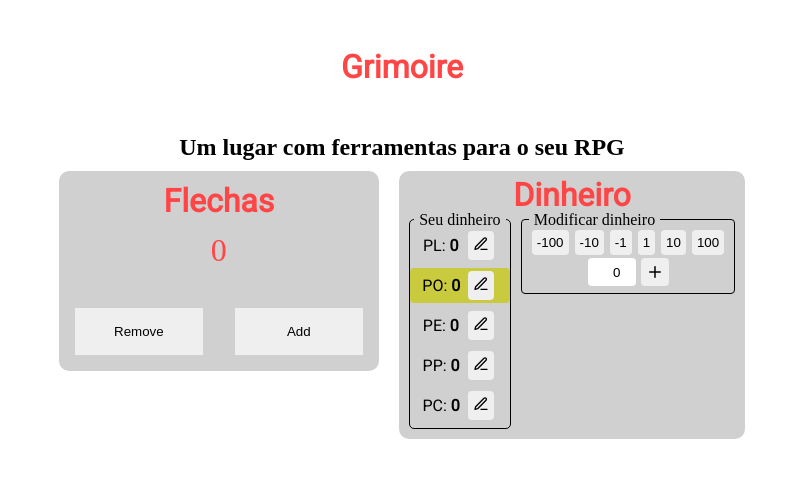
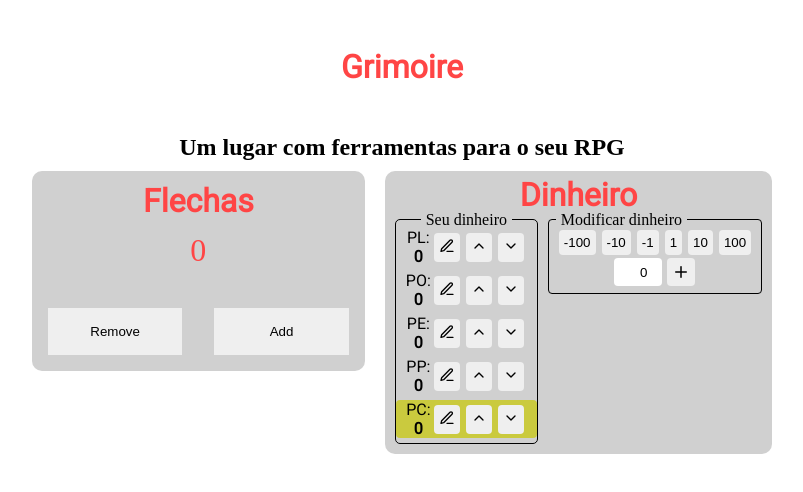
Before and after one commit to VitorSoaresSilva/grimoire, a Next.js app: page / in a window 1280 px wide. Shown: the top 492 px of the page, without its empty margins (238-1041 px from the left). Built offline with nearby package versions, Linux system fonts and the light colour scheme.

Commit message:
Money Conversion to higher

```diff
--- a/src/components/MoneyCount.tsx
+++ b/src/components/MoneyCount.tsx
@@ -1,33 +1,61 @@
 import { Container } from "@/styles/components/MoneyCount";
 import { useState } from "react"
-import {FiEdit3, FiPlus} from 'react-icons/fi';
+import {FiEdit3, FiPlus,FiChevronDown,FiChevronUp} from 'react-icons/fi';
 
 export default function MoneyCount(){
-    const [money,setMoney] = useState({ pl:0, po:0, pe:0, pp:0,pc:0});
-    const [curCoin, setCurCoin] = useState('po');
+    // const [money,setMoney] = useState({ pl:0, po:0, pe:0, pp:0,pc:0});
+    const [money,setMoney] = useState([
+        {name: 'PC',value: 0},
+        {name: 'PP',value: 0},
+        {name: 'PE',value: 0},
+        {name: 'PO',value: 0},
+        {name: 'PL',value: 0}
+    ]);
+    const [curCoin, setCurCoin] = useState(0);
     const [inputValue,setInputValue] = useState(0)
 
     const buttonsToChangeValue = [-100,-10,-1,1,10,100];
-    let pl = 0 ; //Math.floor(money / 1000);
-    let po = 0 ; //Math.floor((money % 1000) / 100);
-    let pe = 0 ; //Math.floor((money % 100)/5)
-    let pp = 0 ; //Math.floor((money % 10))
-    let pc = 0 ; //money;
+
+    const conversion = [1,10,50,100,1000];
+
+    // const conversion = []
+    /**
+     * Name
+     * value
+     * index - tabela de conversao
+     */
 
     //pc pp  pe   po    pl
     //1 1/10 1/50 1/100 1/1.000
     function handleChangeCount(value){
         let state = money;
-        let newValue = (state[curCoin] + Number(value));
+        let newValue = (state[curCoin].value + Number(value));
         if(newValue >= 0){
-            state[curCoin] = newValue;
+            state[curCoin].value = newValue;
         }
-        setMoney({...state})
+        setMoney([...state])
         setInputValue(0);
     }
     function handleChange(event) {
         setInputValue(event.target.value);
     }
+    function tryConvertToUp(index){
+        // receber uma variavel para converter para baixo ou para cima
+        if(index == (money.length - 1)){
+            console.log('cannot convert max');
+            return;
+        }
+        if(Math.floor(money[index].value / conversion[index + 1]) > 0){
+            let state = money;
+            state[index].value -= conversion[index + 1];
+            state[index + 1].value += 1;
+            setMoney([...state]);
+        }else{
+            console.log('Cannot convert')
+        }
+    }
+
+
     return(
         <Container>
             <div className="header">
@@ -36,11 +64,13 @@ export default function MoneyCount(){
             <div className="content">
                     <div className="cards">
                     <span className="titleCard">Seu dinheiro</span>
-                        {Object.keys(money).map((coin)=>{
+                        {money.map((coin,index)=>{
                             return(
-                            <div className={`card  ${curCoin === coin ? 'coinSelected' : ''} `}>
-                                <p>{coin.toLocaleUpperCase()}: <strong>{money[coin]}</strong></p>
-                                <button type="button" onClick={()=>setCurCoin(coin)}><FiEdit3 size="16"/></button>
+                            <div className={`card  ${curCoin === index ? 'coinSelected' : ''} `} key={coin.name}>
+                                <p>{coin.name}: <strong>{coin.value}</strong></p>
+                                <button type="button" onClick={()=>setCurCoin(index)}><FiEdit3 size="16"/></button>
+                                <button type="button" onClick={()=>tryConvertToUp(index)}><FiChevronUp size="16"/></button>
+                                <button type="button" onClick={()=>tryConvertToUp(index)}><FiChevronDown size="16"/></button>
                             </div>
                             )
                         })}
@@ -50,7 +80,7 @@ export default function MoneyCount(){
                     <div className="buttons">
                         {buttonsToChangeValue.map((value=>{
                             return(
-                                <button type="button" onClick={()=>handleChangeCount(value)}>{value}</button>
+                                <button type="button" onClick={()=>handleChangeCount(value)} key={value.toString()}>{value}</button>
                             )
                         }))}
                     </div>
--- a/src/styles/components/MoneyCount.ts
+++ b/src/styles/components/MoneyCount.ts
@@ -33,7 +33,7 @@ export const Container = styled.div`
     display: flex;
     justify-content:center;
     align-items: center;
-    flex-direction: column;
+    flex-direction: column-reverse;
     margin: 0 10px 10px 0;
     border: 1px solid #000;
     border-radius: 5px;
```
